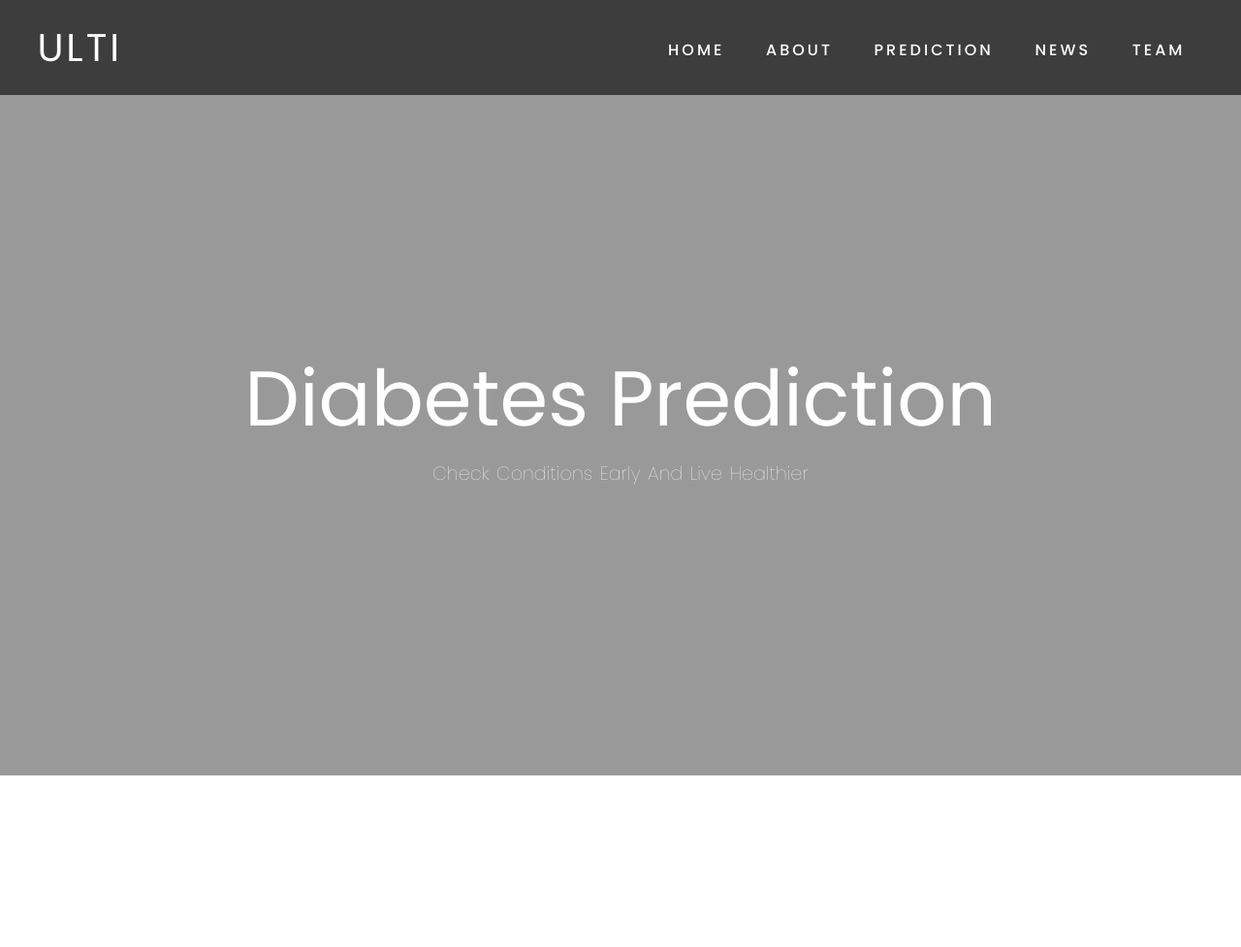
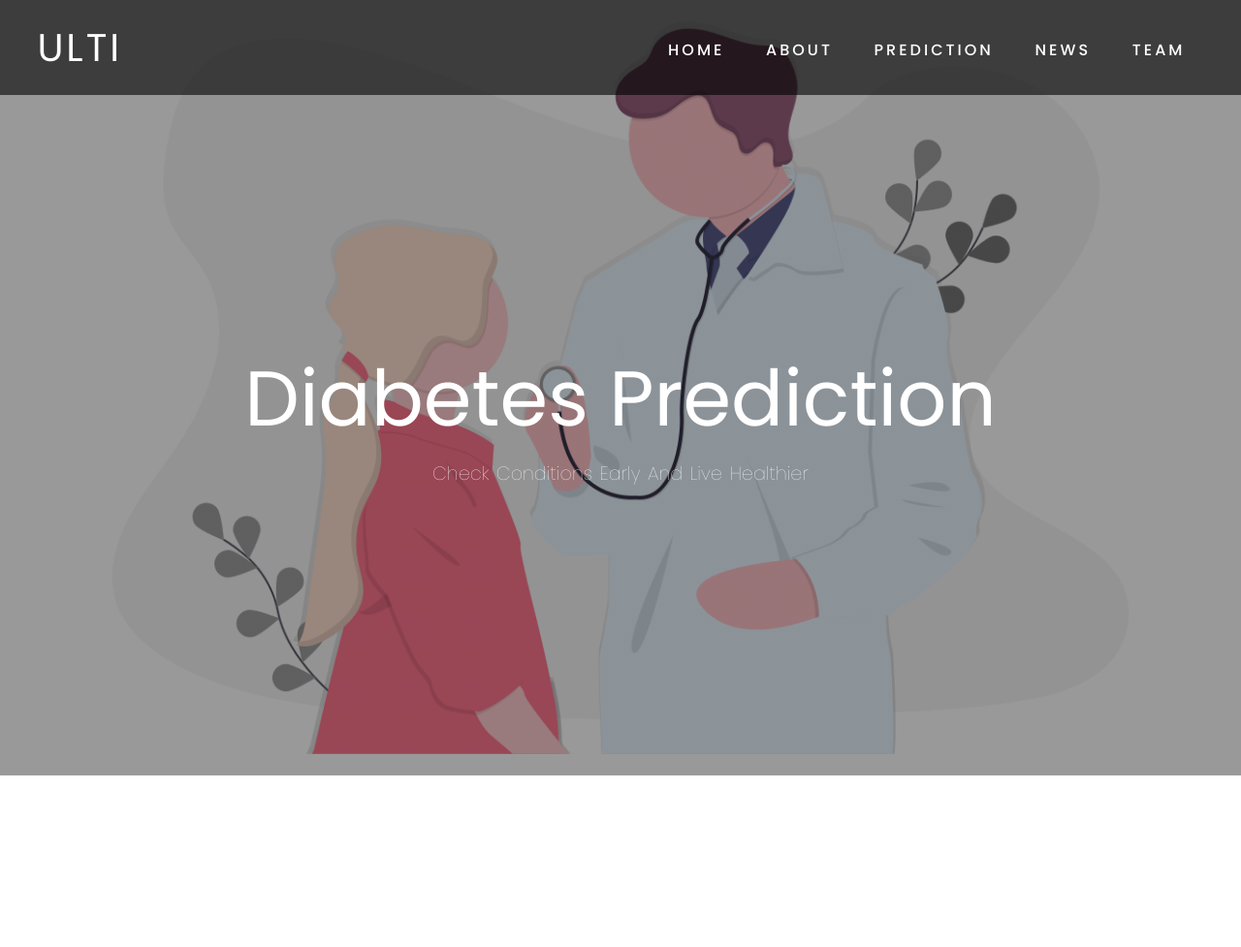
Before and after one commit to Kelompok-ular-3/web-diabetes, a Flask app: page / in a window 1280 px wide. Shown: the top 977 px of the page at 97% size. Run offline with Flask 2, Linux system fonts and the light colour scheme; some libraries are stand-ins or nearby versions; some web fonts are replaced.

Commit message:
ubah css header

```diff
--- a/templates/index.html
+++ b/templates/index.html
@@ -314,7 +314,7 @@
 </head>
 <body>
 
-    <header id="home" style="background: linear-gradient(rgba(0, 0, 0, 0.4), rgba(0, 0, 0, 0.4))">
+    <header id="home" style="background-image: url(..\images\gambar14.png) center/cover no-repeat fixed, linear-gradient(rgba(0, 0, 0, 0.4), rgba(0, 0, 0, 0.4));">
         <nav class="navbar">
             <div class="container">
                 <a href="/" class="navbar-brand">ULTI</a>
```
